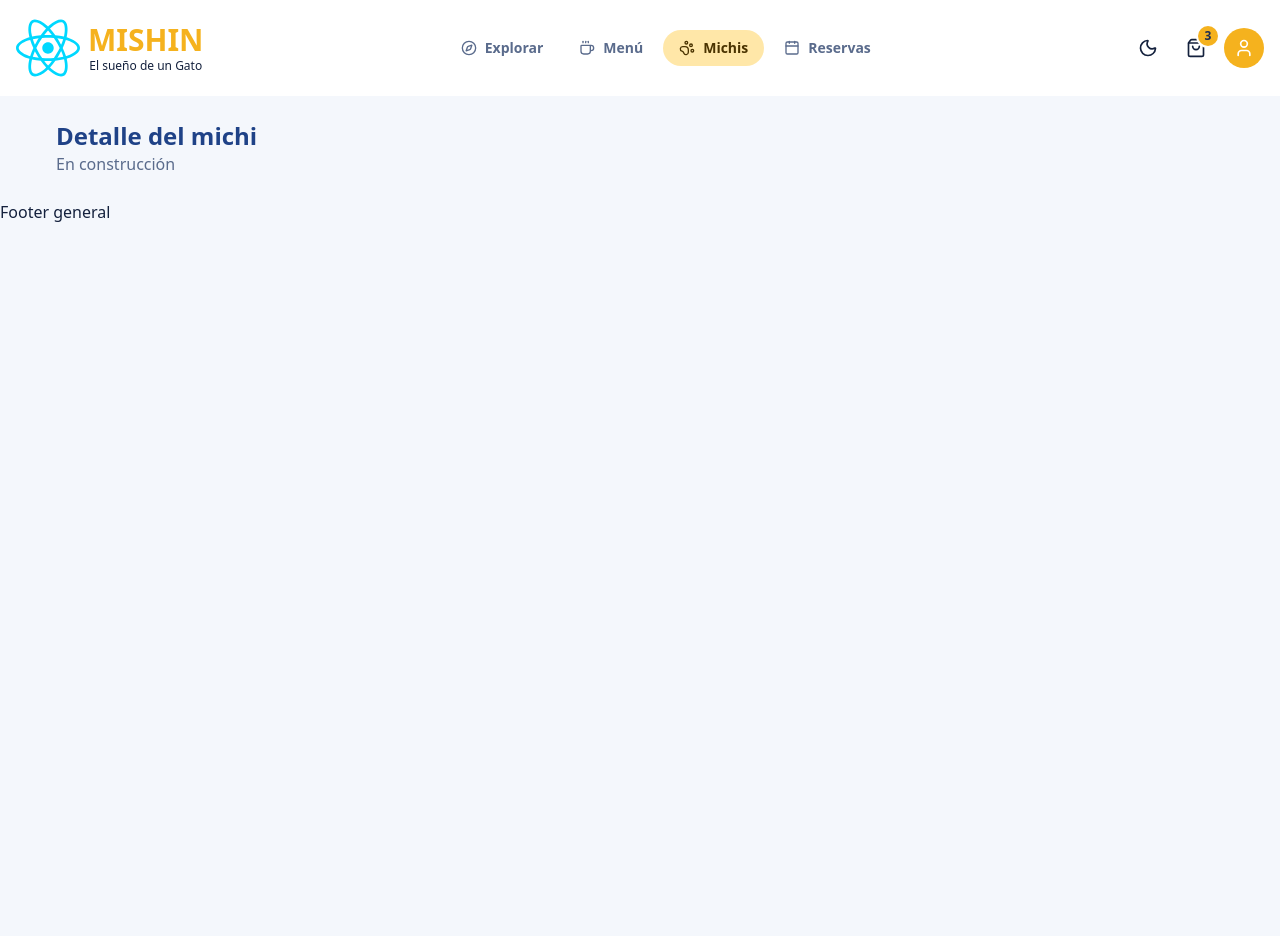
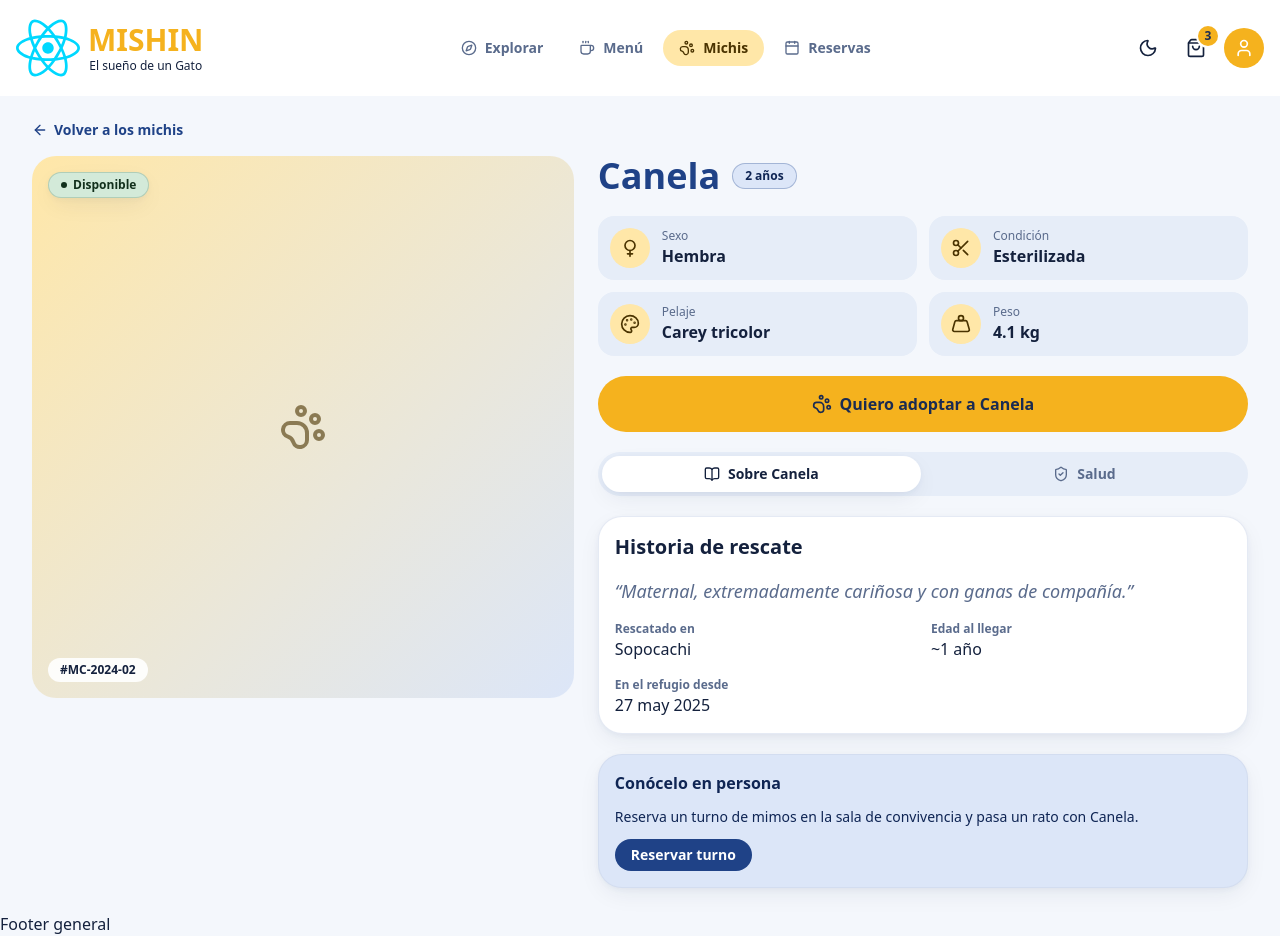
Before and after one commit to jonatan-esprella-lopez/mishi_coffee, a React (Vite) app in the folder mishi-frontend/: page /michis/gato-canela in a window 1280 px wide. Before the commit the page ends 800 px from the top, so only its background shows below. Built offline with nearby package versions, Linux system fonts and the light colour scheme.

Commit message:
feat(michis): add public michi detail page
Header with photo and status, key facts, CTA by status, about and health tabs. Hides non-public statuses and shows a not-found state.

```diff
--- a/mishi-frontend/src/App.tsx
+++ b/mishi-frontend/src/App.tsx
@@ -6,6 +6,7 @@ import PlaceholderPage from "./pages/PlaceholderPage";
 import HomePage from "./pages/public/HomePage";
 import UiPage from "./pages/dev/UiPage";
 import MichisPage from "./pages/public/MichisPage";
+import MichiDetallePage from "./pages/public/MichiDetallePage";
 
 function App() {
   return (
@@ -13,7 +14,7 @@ function App() {
       <Route element={<PublicLayout />}>
         <Route index element={<HomePage />} />
         <Route path="michis" element={<MichisPage/>} />
-        <Route path="michis/:id" element={<PlaceholderPage title="Detalle del michi" />} />
+        <Route path="michis/:id" element={<MichiDetallePage />} />
         <Route path="michis/:id/adoptar" element={<PlaceholderPage title="Solicitud de adopción" />} />
         <Route path="solicitud/confirmacion" element={<PlaceholderPage title="Solicitud recibida" />} />
         <Route path="reservas" element={<PlaceholderPage title="Reservas" />} />
--- /dev/null
+++ b/mishi-frontend/src/pages/public/MichiDetallePage.tsx
@@ -0,0 +1,136 @@
+import { ArrowLeft, BookOpen, Mars, Palette, PawPrint, Scissors, ShieldCheck, Venus, Weight, type LucideIcon } from "lucide-react";
+import { useState } from "react";
+import { Link, useParams } from "react-router";
+import CarnetSalud from "../../components/michis/CarnetSalud";
+import MichiFoto from "../../components/michis/MichiFoto";
+import SobreMichi from "../../components/michis/SobreMichi";
+import { Badge, buttonStyles, Card, Tabs } from "../../components/ui";
+import { useAsync } from "../../hooks/useAsync";
+import { ESTADO_GATO, ESTADOS_PUBLICOS } from "../../lib/estados";
+import { formatEdad } from "../../lib/format";
+import { getGato } from "../../services/gatos.service";
+
+function Dato({ icon: Icon, label, value }: { icon: LucideIcon; label: string; value: string }) {
+  return (
+    <div className="flex items-center gap-3 rounded-input bg-surface-alt p-3">
+      <span className="grid size-10 shrink-0 place-items-center rounded-pill bg-primary-container text-on-primary-container">
+        <Icon className="size-5" />
+      </span>
+      <div className="min-w-0">
+        <p className="text-xs text-muted">{label}</p>
+        <p className="truncate font-heading font-bold text-foreground">{value}</p>
+      </div>
+    </div>
+  );
+}
+
+function Volver() {
+  return (
+    <Link to="/michis" className="inline-flex w-fit items-center gap-1.5 text-sm font-semibold">
+      <ArrowLeft className="size-4" /> Volver a los michis
+    </Link>
+  );
+}
+
+export default function MichiDetallePage() {
+  const { id = "" } = useParams();
+  const { data: gato, loading, error } = useAsync(`michi-${id}`, () => getGato(id));
+  const [tab, setTab] = useState<"sobre" | "salud">("sobre");
+
+  if (loading) {
+    return (
+      <div className="grid gap-6 py-6 lg:grid-cols-2">
+        <div className="aspect-square animate-pulse rounded-card bg-surface-alt" />
+        <div className="h-96 animate-pulse rounded-card bg-surface-alt" />
+      </div>
+    );
+  }
+
+  const visible = gato && (ESTADOS_PUBLICOS.includes(gato.estado) || gato.estado === "ADOPTADO");
+
+  if (error || !gato || !visible) {
+    return (
+      <div className="flex flex-col gap-4 py-6">
+        <Volver />
+        <Card className="flex flex-col items-start gap-3">
+          <p className="font-heading text-xl font-bold text-foreground">No encontramos a este michi</p>
+          <p className="text-muted">Puede que ya no esté disponible o que el enlace sea incorrecto.</p>
+          <Link to="/michis" className={buttonStyles({ variant: "soft" })}>Ver a todos los michis</Link>
+        </Card>
+      </div>
+    );
+  }
+
+  const estado = ESTADO_GATO[gato.estado];
+  const esMacho = gato.sexo === "MACHO";
+
+  return (
+    <div className="flex flex-col gap-4 py-6">
+      <Volver />
+
+      <div className="grid items-start gap-6 lg:grid-cols-[minmax(0,5fr)_minmax(0,6fr)]">
+        {/* Foto */}
+        <div className="relative lg:sticky lg:top-24">
+          <MichiFoto gato={gato} className="aspect-square w-full rounded-card" />
+          <Badge tone={estado.tone} dot className="absolute left-4 top-4 shadow-card">{estado.label}</Badge>
+          <span className="absolute bottom-4 left-4 rounded-pill bg-surface/90 px-3 py-1 font-label text-xs font-bold text-foreground">
+            #{gato.codigo}
+          </span>
+        </div>
+
+        {/* Información */}
+        <div className="flex flex-col gap-5">
+          <div className="flex flex-wrap items-center gap-3">
+            <h1 className="font-heading text-4xl font-extrabold text-secondary dark:text-primary">{gato.nombre}</h1>
+            <Badge tone="info">{formatEdad(gato.edadMeses)}</Badge>
+          </div>
+
+          <div className="grid grid-cols-2 gap-3">
+            <Dato icon={esMacho ? Mars : Venus} label="Sexo" value={esMacho ? "Macho" : "Hembra"} />
+            <Dato icon={Scissors} label="Condición" value={gato.castrado ? (esMacho ? "Castrado" : "Esterilizada") : "Sin esterilizar"} />
+            <Dato icon={Palette} label="Pelaje" value={gato.color ?? "—"} />
+            <Dato icon={Weight} label="Peso" value={gato.pesoKg ? `${gato.pesoKg} kg` : "—"} />
+          </div>
+
+          {/* CTA según estado */}
+          {gato.estado === "DISPONIBLE" && (
+            <Link to={`/michis/${gato.id}/adoptar`} className={buttonStyles({ size: "lg", fullWidth: true })}>
+              <PawPrint className="size-5" /> Quiero adoptar a {gato.nombre}
+            </Link>
+          )}
+          {gato.estado === "EN_PROCESO" && (
+            <Card className="flex flex-col items-start gap-3 bg-primary-container text-on-primary-container">
+              <p>Ya hay una solicitud en proceso para {gato.nombre}. Mientras tanto, conoce a otros michis.</p>
+              <Link to="/michis" className={buttonStyles({ variant: "secondary", size: "sm" })}>Ver otros michis</Link>
+            </Card>
+          )}
+          {gato.estado === "ADOPTADO" && (
+            <Card className="bg-tertiary-container text-on-tertiary-container">
+              {gato.nombre} ya encontró un hogar. ¡Gracias por apoyar al refugio!
+            </Card>
+          )}
+
+          <Tabs
+            ariaLabel="Información del michi"
+            value={tab}
+            onChange={setTab}
+            items={[
+              { value: "sobre", label: `Sobre ${gato.nombre}`, icon: BookOpen },
+              { value: "salud", label: "Salud", icon: ShieldCheck },
+            ]}
+          />
+
+          {tab === "sobre" ? <SobreMichi gato={gato} /> : <CarnetSalud registros={gato.registrosSalud} />}
+
+          {gato.estado !== "ADOPTADO" && (
+            <Card className="flex flex-col items-start gap-3 bg-secondary-container text-on-secondary-container">
+              <p className="font-heading font-bold">Conócelo en persona</p>
+              <p className="text-sm">Reserva un turno de mimos en la sala de convivencia y pasa un rato con {gato.nombre}.</p>
+              <Link to="/reservas" className={buttonStyles({ variant: "secondary", size: "sm" })}>Reservar turno</Link>
+            </Card>
+          )}
+        </div>
+      </div>
+    </div>
+  );
+}
```
